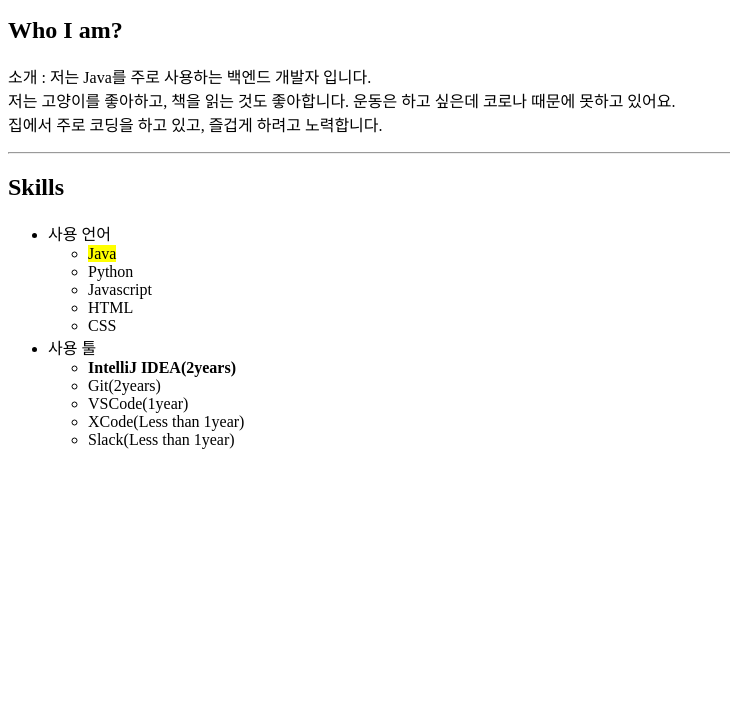
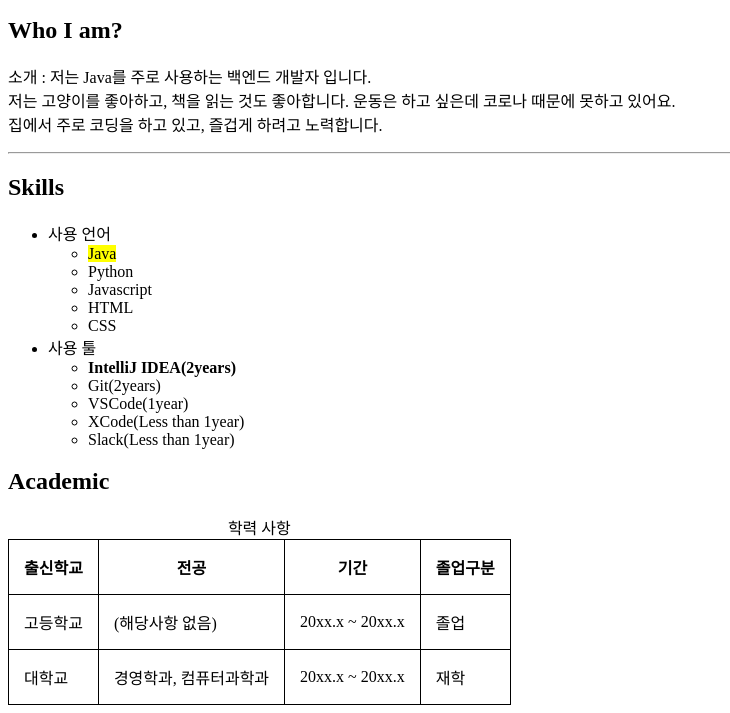
Before and after one commit to ksundong/html-css-practice, a plain HTML site: page html/index.html in a window 1280 px wide. Shown: the part 107-820 px from the top of the page, without its empty margins (0-730 px from the left). Drawn offline with Linux system fonts and the light colour scheme.

Commit message:
feat: 학습한 내용 적용

```diff
--- a/html/index.html
+++ b/html/index.html
@@ -4,6 +4,18 @@
     <meta charset="UTF-8" />
     <meta name="viewport" content="width=device-width, initial-scale=1.0" />
     <title>온라인 프로필</title>
+    <style>
+      table,
+      th,
+      td {
+        border: 1px solid black;
+        border-collapse: collapse;
+      }
+      th,
+      td {
+        padding: 15px;
+      }
+    </style>
   </head>
   <body>
     <h1>Seondong Kim</h1>
@@ -39,5 +51,33 @@
         </ul>
       </li>
     </ul>
+    <h2>Academic</h2>
+    <table>
+      <caption>
+        학력 사항
+      </caption>
+      <thead>
+        <tr>
+          <th>출신학교</th>
+          <th>전공</th>
+          <th>기간</th>
+          <th>졸업구분</th>
+        </tr>
+      </thead>
+      <tbody>
+        <tr>
+          <td>고등학교</td>
+          <td>(해당사항 없음)</td>
+          <td>20xx.x ~ 20xx.x</td>
+          <td>졸업</td>
+        </tr>
+        <tr>
+          <td>대학교</td>
+          <td>경영학과, 컴퓨터과학과</td>
+          <td>20xx.x ~ 20xx.x</td>
+          <td>재학</td>
+        </tr>
+      </tbody>
+    </table>
   </body>
 </html>
```
